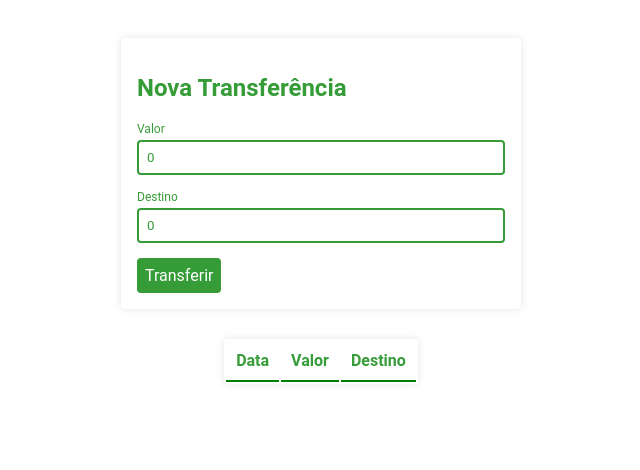
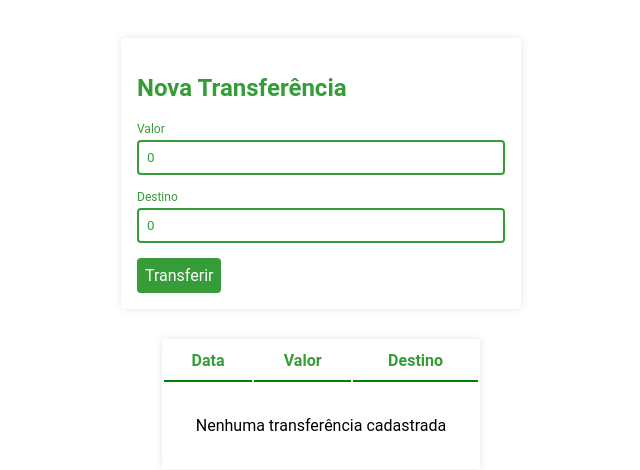
Before and after one commit to wallacewts/bytebank, an Angular app: page / in a window 1280 px wide. Shown: the top 470 px of the page, without its empty margins (319-959 px from the left). Built offline with nearby package versions, Linux system fonts and the light colour scheme.

Commit message:
add empty list message

```diff
--- a/src/app/extract/extract.component.html
+++ b/src/app/extract/extract.component.html
@@ -5,7 +5,7 @@
     <th class="tabela__cabecalho__conteudo">Destino</th>
   </thead>
 
-  <tbody>
+  <tbody *ngIf="transfers?.length > 0; else emptyList">
     <tr class="tabela__linha" *ngFor="let transfer of transfers">
       <td class="tabela__conteudo">{{ transfer.date ? (transfer.date  | date: "short") : "Não informado" }}</td>
       <td class="tabela__conteudo">{{ transfer.value | currency }}</td>
@@ -13,3 +13,11 @@
     </tr>
   </tbody>
 </table>
+
+<ng-template #emptyList>
+  <tr class="empty-list">
+    <td colspan="3">
+      Nenhuma transferência cadastrada
+    </td>
+  </tr>
+</ng-template>
--- a/src/app/extract/extract.component.scss
+++ b/src/app/extract/extract.component.scss
@@ -34,4 +34,10 @@
     padding: 10px;
     border-bottom: 1px solid var(--cinza-claro);
   }
+
+  .empty-list {
+    td {
+      padding: 2rem;
+    }
+  }
 }
```
